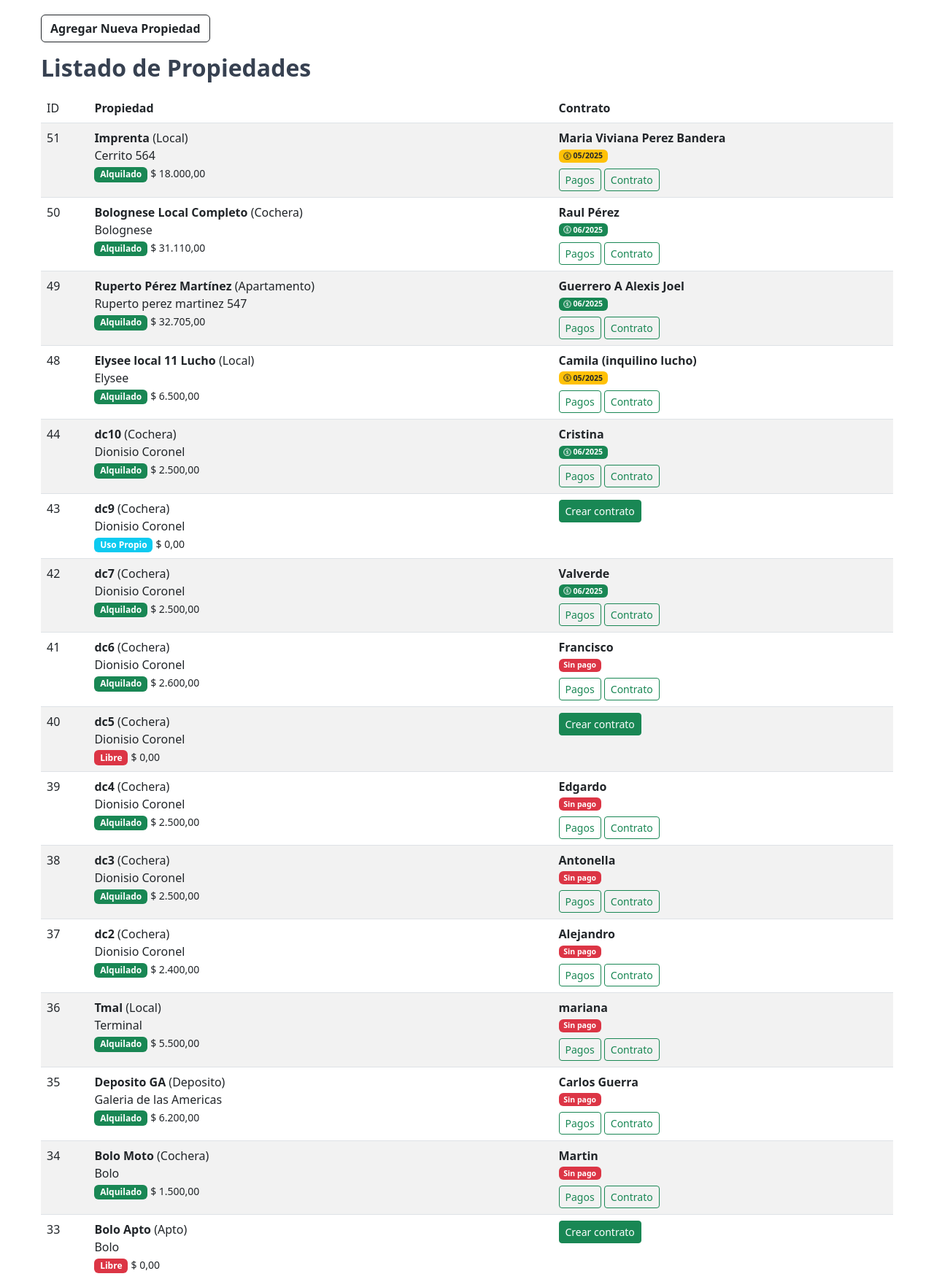
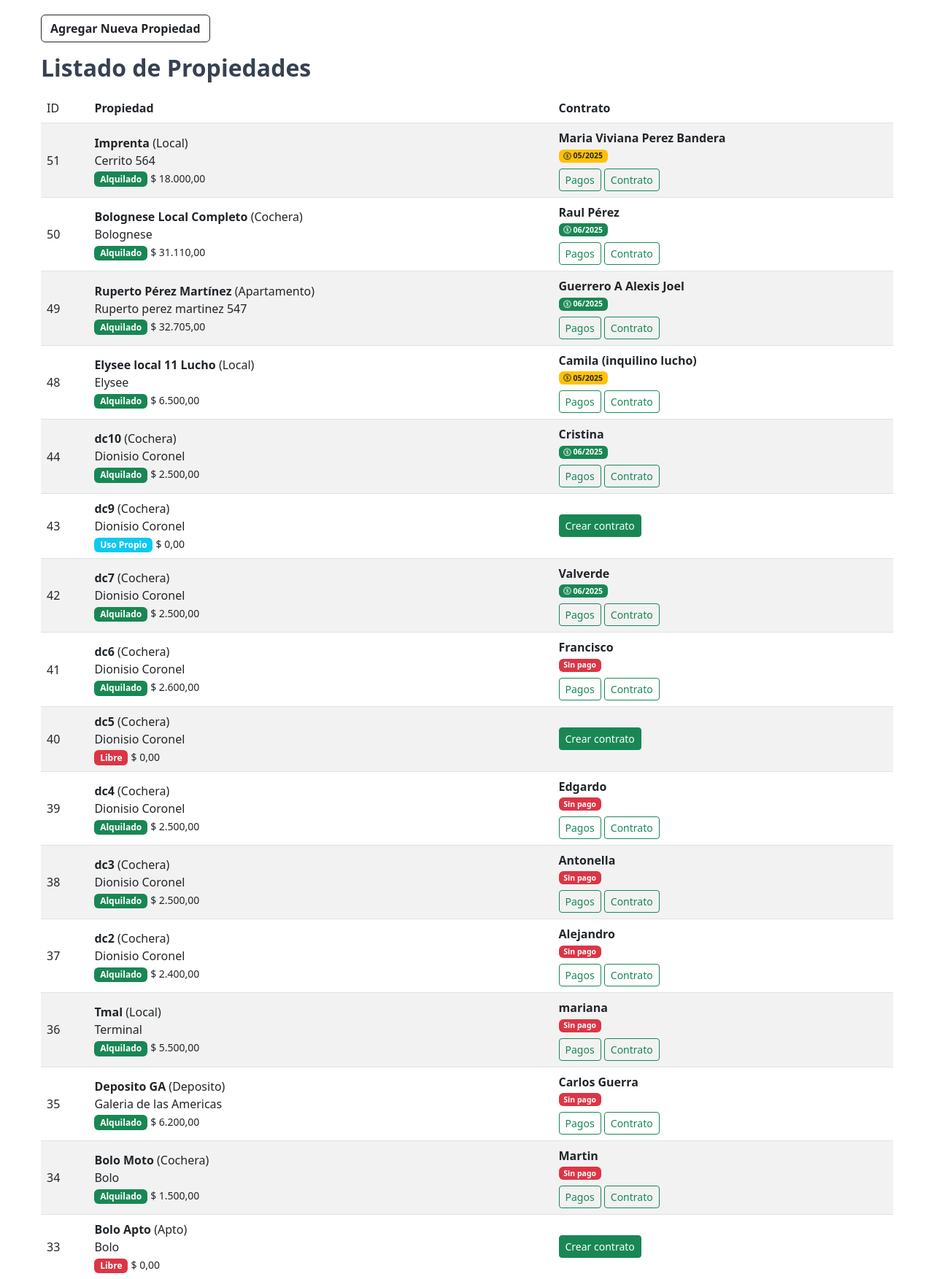
Before and after one commit to luchopb/rentflow, a PHP site: page /propiedades.php in a window 1280 px wide. Shown: the part 226-1979 px from the top of the page at 73% size. Run offline with PHP 8.4, Linux system fonts and the light colour scheme; a user stored in the database is signed in; data comes from the database, SQL or seed files in the repository.

Commit message:
Update propiedades.php

```diff
--- a/rentflow_mini/propiedades.php
+++ b/rentflow_mini/propiedades.php
@@ -422,7 +422,7 @@ include 'includes/header_nav.php';
       <p>No hay propiedades registradas.</p>
     <?php else: ?>
       <div class="table-responsive">
-        <table class="table table-striped">
+        <table class="table align-middle table-striped">
           <thead>
             <tr>
               <td>ID</td>
```
